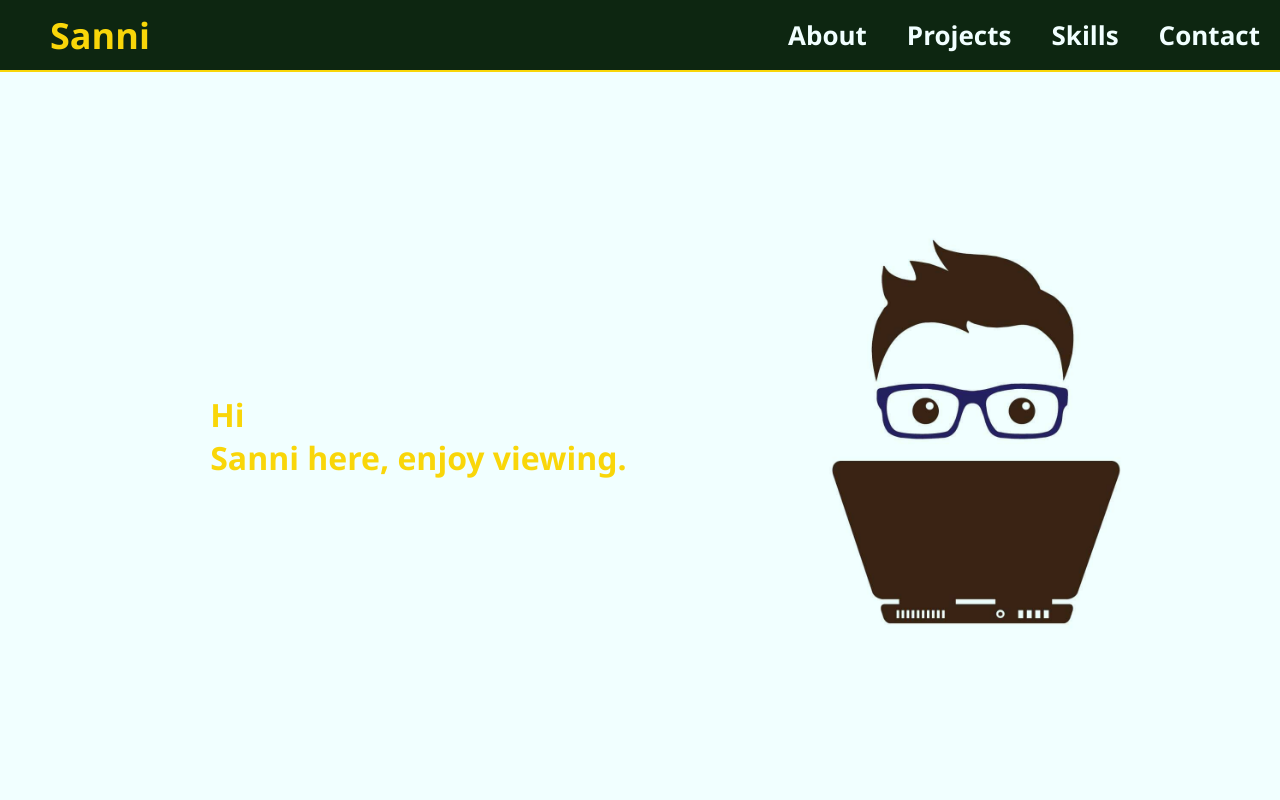
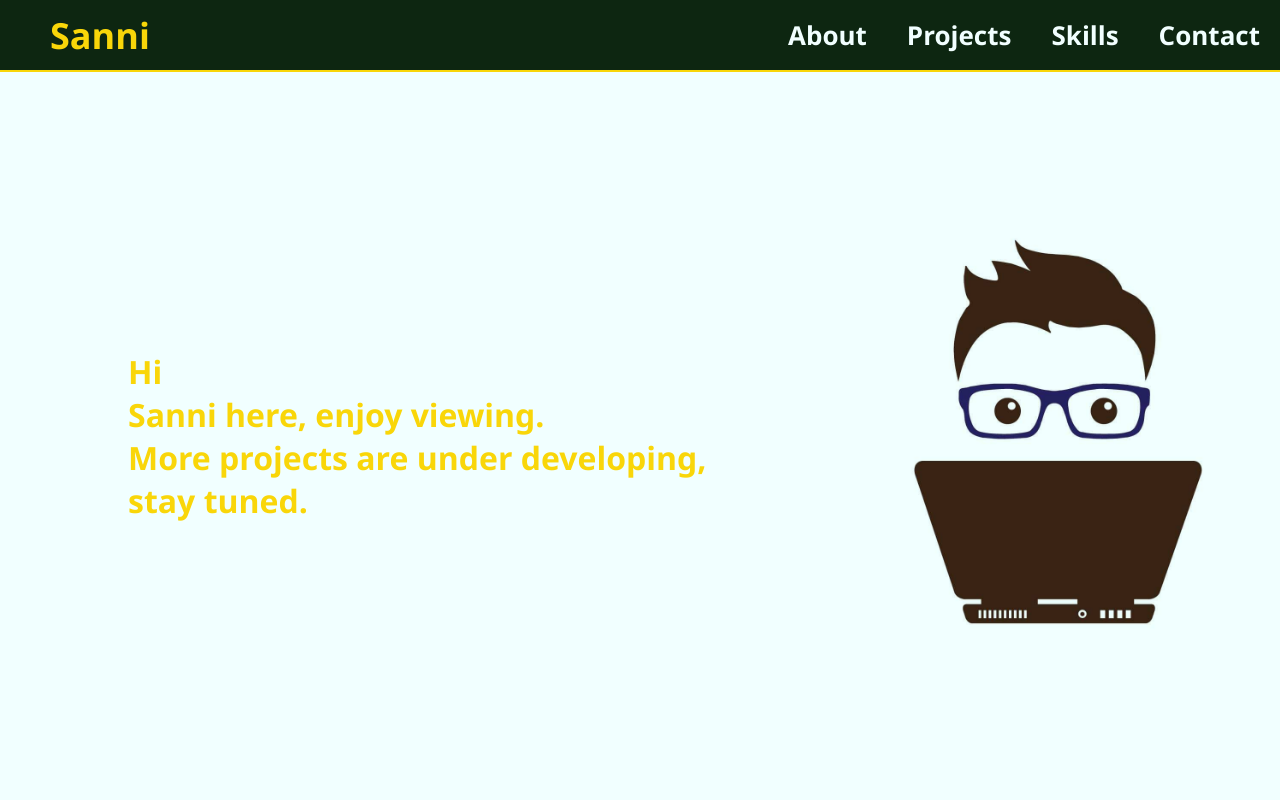
Before and after one commit to tehtarik1913/tehtarik1913.github.io, a website built with Parcel: page index.html in a window 1280 px wide. Shown: the top 800 px of the page. Built offline with nearby package versions, Linux system fonts and the light colour scheme.

Commit message:
Update index.html

```diff
--- a/index.html
+++ b/index.html
@@ -38,7 +38,7 @@
 
         <main id="maindoc">
             <div id="welcome-section">
-                <h1 class="left">Hi <br>Sanni here, enjoy viewing.</h1>
+                <h1 class="left">Hi <br>Sanni here, enjoy viewing.<br>More projects are under developing, stay tuned.</h1>
                 <img id="head-img" src="./assets/images/me.png" alt="drawing of me">
             </div>
             <div id="About">
```
